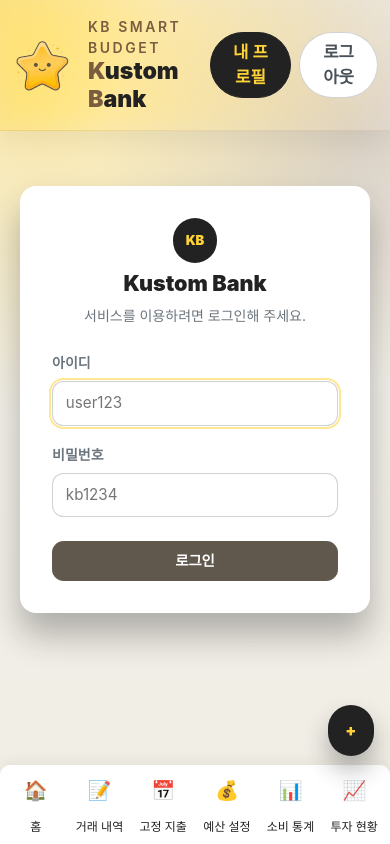
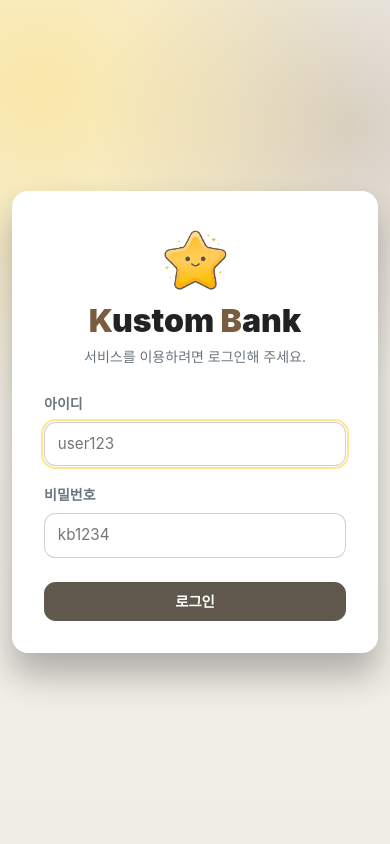
Before and after one commit to KB-Skeleton/KB-Skeleton-Project-KustomBank, a Vue app: page /login in a window 390 px wide. Built offline with nearby package versions, Linux system fonts and the light colour scheme; the HTML template or start-up script is replaced by a standard one.

Commit message:
feat: 로그인 화면/레이아웃 복구 및 헤더 반응형 정리

```diff
--- a/src/App.vue
+++ b/src/App.vue
@@ -1,5 +1,12 @@
 <template>
   <div class="kb-bg">
+    <template v-if="isLoginPage">
+      <main class="container-xxl login-main">
+        <RouterView />
+      </main>
+    </template>
+
+    <template v-else>
       <TheHeader />
 
       <div class="container-xxl py-3">
@@ -33,20 +40,26 @@
           @saved="closeTransactionModal"
         />
       </BaseModal>
+    </template>
   </div>
 </template>
 
 <script setup>
-import { ref } from 'vue';
-import { RouterView } from 'vue-router';
+import { computed, onMounted, ref } from "vue";
+import { RouterView, useRoute } from "vue-router";
 
-import BaseButton from './components/common/BaseButton.vue';
-import BaseModal from './components/common/BaseModal.vue';
-import TransactionEditor from './components/calendar/TransactionEditor.vue';
-import TheHeader from './components/layout/TheHeader.vue';
-import TheSideBar from './components/layout/TheSideBar.vue';
+import BaseButton from "./components/common/BaseButton.vue";
+import BaseModal from "./components/common/BaseModal.vue";
+import TransactionEditor from "./components/calendar/TransactionForm.vue";
+import TheHeader from "./components/layout/TheHeader.vue";
+import TheSideBar from "./components/layout/TheSideBar.vue";
+import { useAuthStores } from "./stores/auth";
 
+const route = useRoute();
+const authStore = useAuthStores();
 const isTransactionModalOpen = ref(false);
+
+const isLoginPage = computed(() => route.path === "/login");
 
 const openTransactionModal = () => {
   isTransactionModalOpen.value = true;
@@ -55,11 +68,24 @@ const openTransactionModal = () => {
 const closeTransactionModal = () => {
   isTransactionModalOpen.value = false;
 };
+
+onMounted(() => {
+  authStore.restoreAuth();
+});
 </script>
 
 <style>
 .custom-main {
   padding: 24px 24px 60px 24px;
+}
+
+.login-main {
+  min-height: 100vh;
+  display: flex;
+  align-items: center;
+  justify-content: center;
+  padding-top: 1rem;
+  padding-bottom: 1rem;
 }
 
 .fab-mobile-label {
--- a/src/components/layout/TheHeader.vue
+++ b/src/components/layout/TheHeader.vue
@@ -32,17 +32,36 @@
       <div class="d-flex align-items-center gap-2">
         <KbButton
           variant="dark"
-          customClass="rounded-pill user-btn"
+          customClass="rounded-pill user-btn text-btn d-none d-md-inline-flex"
           @click="goToProfile"
         >
-          {{ buttonLabel }}
+          {{ profileButtonTitle }}
         </KbButton>
         <KbButton
           variant="light"
-          customClass="rounded-pill user-btn"
+          customClass="rounded-pill user-btn text-btn d-none d-md-inline-flex"
           @click="handleLogout"
         >
           로그아웃
+        </KbButton>
+
+        <KbButton
+          variant="dark"
+          customClass="rounded-circle user-btn icon-btn d-inline-flex d-md-none"
+          :title="profileButtonTitle"
+          @click="goToProfile"
+        >
+          <FontAwesomeIcon :icon="faUser" />
+          <span class="visually-hidden">{{ profileButtonTitle }}</span>
+        </KbButton>
+        <KbButton
+          variant="light"
+          customClass="rounded-circle user-btn icon-btn d-inline-flex d-md-none"
+          title="로그아웃"
+          @click="handleLogout"
+        >
+          <FontAwesomeIcon :icon="faRightFromBracket" />
+          <span class="visually-hidden">로그아웃</span>
         </KbButton>
       </div>
     </div>
@@ -52,13 +71,15 @@
 <script setup>
 import { computed } from "vue";
 import { RouterLink, useRouter } from "vue-router";
+import { FontAwesomeIcon } from "@fortawesome/vue-fontawesome";
+import { faRightFromBracket, faUser } from "@fortawesome/free-solid-svg-icons";
 import KbButton from "@/components/common/BaseButton.vue";
 import { useAuthStores } from "@/stores/auth";
 
 const router = useRouter();
 const authStore = useAuthStores();
 
-const buttonLabel = computed(() =>
+const profileButtonTitle = computed(() =>
   authStore.authState.name ? `${authStore.authState.name} \uB2D8` : "내 프로필",
 );
 
@@ -96,9 +117,9 @@ const handleLogout = () => {
 }
 
 .user-btn {
-  font-size: 1.05rem !important;
+  font-size: 1rem !important;
   font-weight: 700 !important;
-  padding: 7px 18px !important;
+  padding: 0.65rem !important;
   transition: all 0.2s ease-in-out;
 }
 
@@ -111,4 +132,17 @@ const handleLogout = () => {
 a {
   color: inherit;
 }
+
+.icon-btn {
+  width: 44px;
+  height: 44px;
+  display: inline-flex;
+  align-items: center;
+  justify-content: center;
+}
+
+.text-btn {
+  padding: 7px 18px !important;
+  font-size: 1.05rem !important;
+}
 </style>
--- a/src/views/LogInOut.vue
+++ b/src/views/LogInOut.vue
@@ -1,22 +1,21 @@
 <template>
-  <div
-    class="d-flex align-items-center justify-content-center"
-    style="min-height: 60vh"
-  >
+  <div class="d-flex align-items-center justify-content-center" style="min-height: 60vh">
     <div class="kb-modal-card w-100" style="max-width: 400px; padding: 2rem">
       <div class="text-center mb-4">
-        <div class="kb-logo-mark mx-auto mb-2">KB</div>
-        <h1 class="h4 fw-black kb-text-charcoal">Kustom Bank</h1>
-        <p class="text-secondary small mt-1">
-          서비스를 이용하려면 로그인해 주세요.
-        </p>
+        <img
+          src="@/assets/logo.png"
+          alt="KustomBank mascot logo"
+          class="login-logo mx-auto mb-2"
+        />
+        <h1 class="login-brand-title mb-2">
+          <span class="brand-kb">K</span>ustom <span class="brand-kb">B</span>ank
+        </h1>
+        <p class="text-secondary small mt-1">서비스를 이용하려면 로그인해 주세요.</p>
       </div>
 
       <form @submit.prevent="handleLogin">
         <div class="mb-3">
-          <label for="userId" class="form-label fw-bold small text-secondary">
-            아이디
-          </label>
+          <label for="userId" class="form-label fw-bold small text-secondary">아이디</label>
           <input
             id="userId"
             v-model="loginForm.userId"
@@ -29,9 +28,7 @@
         </div>
 
         <div class="mb-4">
-          <label for="password" class="form-label fw-bold small text-secondary">
-            비밀번호
-          </label>
+          <label for="password" class="form-label fw-bold small text-secondary">비밀번호</label>
           <input
             id="password"
             v-model="loginForm.password"
@@ -42,19 +39,12 @@
           />
         </div>
 
-        <button
-          type="submit"
-          class="kb-btn-brown w-100 py-2 fw-bold"
-          :disabled="isLoading"
-        >
+        <button type="submit" class="kb-btn-brown w-100 py-2 fw-bold" :disabled="isLoading">
           {{ isLoading ? "로그인 중..." : "로그인" }}
         </button>
       </form>
 
-      <div
-        v-if="errorMessage"
-        class="text-danger mt-3 text-center small fw-bold"
-      >
+      <div v-if="errorMessage" class="text-danger mt-3 text-center small fw-bold">
         {{ errorMessage }}
       </div>
     </div>
@@ -121,3 +111,24 @@ onMounted(() => {
   }
 });
 </script>
+
+<style scoped>
+.login-logo {
+  width: 72px;
+  height: 72px;
+  object-fit: contain;
+  display: block;
+}
+
+.login-brand-title {
+  margin: 0;
+  font-size: 2rem;
+  line-height: 1.1;
+  font-weight: 900;
+  color: var(--kb-charcoal);
+}
+
+.brand-kb {
+  color: var(--kb-brown);
+}
+</style>
```
Lines whose indentation alone changed are shown as unchanged.
